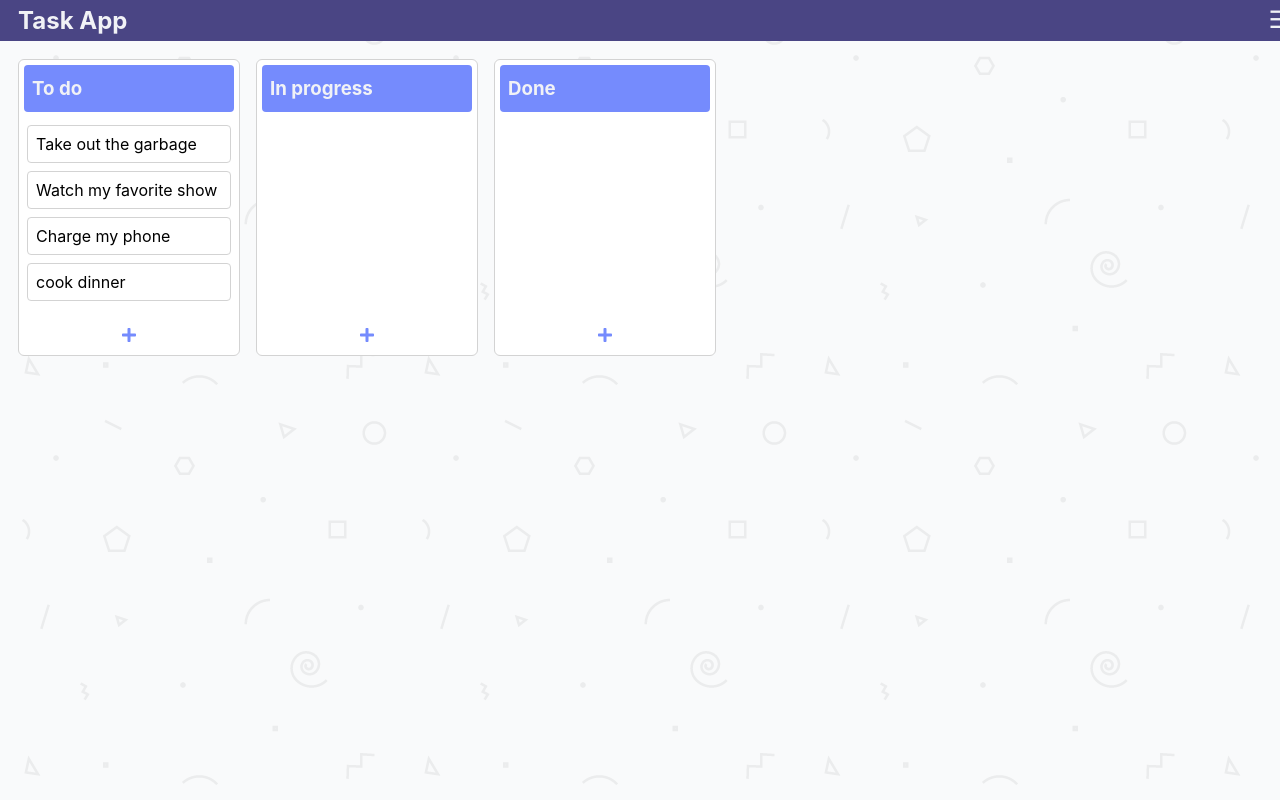
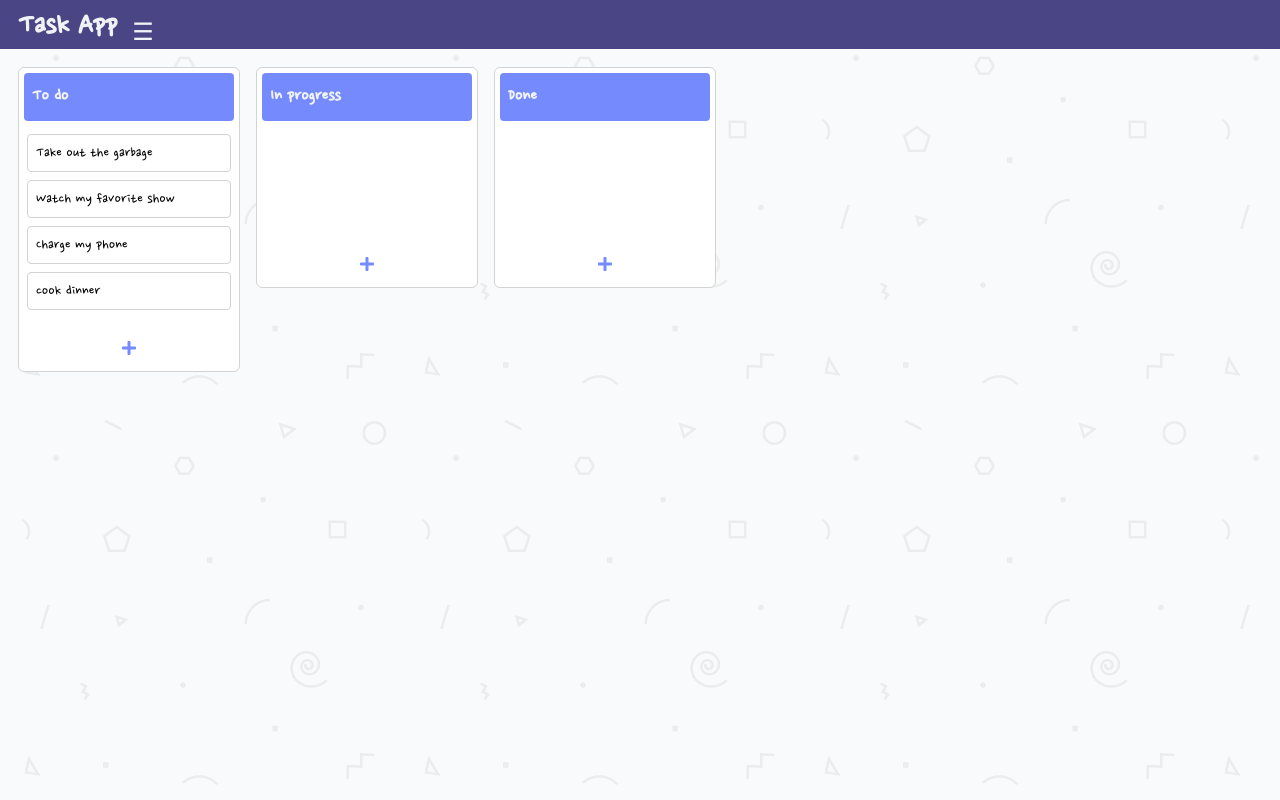
Before and after one commit to lbskinner/react-typescript-task-list, a React (Create React App) app: page / in a window 1280 px wide. Shown: the top 800 px of the page. Built offline with nearby package versions, Linux system fonts and the light colour scheme.

Commit message:
header adjust as more columns are added

```diff
--- a/public/index.html
+++ b/public/index.html
@@ -10,6 +10,10 @@
       content="Web site created using create-react-app"
     />
     <link rel="apple-touch-icon" href="%PUBLIC_URL%/logo192.png" />
+    <link
+      href="https://fonts.googleapis.com/css2?family=Nanum+Pen+Script&display=swap"
+      rel="stylesheet"
+    />
     <!--
       manifest.json provides metadata used when your web app is installed on a
       user's mobile device or desktop. See https://developers.google.com/web/fundamentals/web-app-manifest/
--- a/src/components/Column/Column.styles.ts
+++ b/src/components/Column/Column.styles.ts
@@ -13,6 +13,7 @@ export const Container = styled.div`
   // add flex and flex column to display items within columns
   display: flex;
   flex-direction: column;
+  height: fit-content;
 `;
 export const Title = styled.h3`
   padding: 12px 8px;
@@ -26,7 +27,7 @@ export const TaskList = styled.div<ColumnStyleProps>`
   transition: background-color 0.2s ease;
   background-color: ${(props) =>
     props.isDraggingOver ? "#f1f2f6" : "inherit"};
-  flex-grow: 1;
+  // flex-grow: 1;
   // have a min-height so the droppable area's height is not 0 when there are no items
   min-height: 100px;
 `;
@@ -37,7 +38,15 @@ export const AddButton = styled.button`
   background-color: white;
   cursor: pointer;
   font-size: 1em;
-  margin: 10px;
+  margin: 10px auto;
   outline: 0;
   color: #758bfd;
+  border-radius: 50%;
+  height: 25px;
+  width: 25px;
+
+  &:hover {
+    color: #fff;
+    background-color: #758bfd;
+  }
 `;
--- a/src/components/Dropdown/Dropdown.tsx
+++ b/src/components/Dropdown/Dropdown.tsx
@@ -12,7 +12,6 @@ const Button = styled.button`
   background-color: #4a4584;
   cursor: pointer;
   font-size: 1.5em;
-  margin-right: 8px;
   outline: 0;
   color: #f1f2f6;
 `;
@@ -20,7 +19,8 @@ const Button = styled.button`
 const DropdownMenu = styled.div`
   position: absolute;
   top: 100%;
-  right: 0;
+  left: 0;
+
   width: 100px;
   z-index: 2;
   // border: 1px solid rgba(0, 0, 0, 0.04);
--- a/src/components/NavBar/NavBar.tsx
+++ b/src/components/NavBar/NavBar.tsx
@@ -4,15 +4,15 @@ import Dropdown from "../Dropdown/Dropdown";
 
 const Container = styled.div`
   display: flex;
-  justify-content: space-between;
+  align-items: flex-end;
   background-color: #4a4584;
   margin: 0;
-  padding: 6px 18px;
+  padding: 6px 18px 3px 18px;
   width: 100%;
 `;
 
-const Title = styled.h2`
-  margin: 0;
+const Title = styled.h1`
+  margin: 0 15px 0 0;
   color: #f1f2f6;
 `;
 
@@ -24,6 +24,7 @@ const NavBar: React.FC<NavBarProps> = ({ handleAddColumn }) => {
   return (
     <Container>
       <Title>Task App</Title>
+
       <Dropdown handleAddColumn={handleAddColumn} />
     </Container>
   );
--- a/src/index.css
+++ b/src/index.css
@@ -1,14 +1,17 @@
+html,
+body {
+  width: max-content;
+  min-width: 100%;
+}
+
 body {
   margin: 0;
-  font-family: -apple-system, BlinkMacSystemFont, "Segoe UI", "Roboto", "Oxygen",
-    "Ubuntu", "Cantarell", "Fira Sans", "Droid Sans", "Helvetica Neue",
-    sans-serif;
+  font-family: "Nanum Pen Script", cursive;
   -webkit-font-smoothing: antialiased;
-  -moz-osx-font-smoothing: grayscale;
   background: url(.//images/geometry2.png) repeat;
 }
 
-code {
+/* code {
   font-family: source-code-pro, Menlo, Monaco, Consolas, "Courier New",
     monospace;
-}
+} */
```
